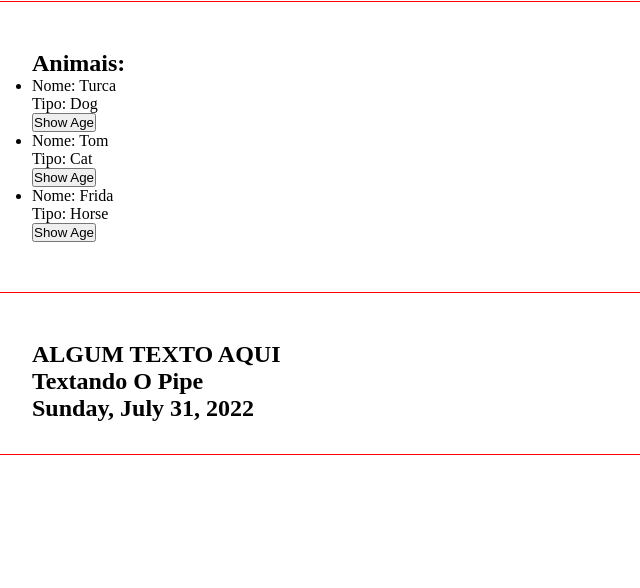
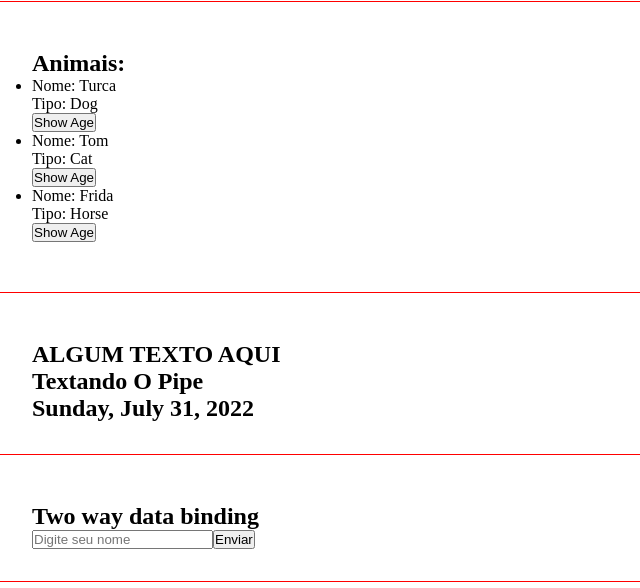
Before and after one commit to robinhosz/course-angular, an Angular app: page / in a window 1280 px wide. Shown: the part 994-1582 px from the top of the page, without its empty margins (0-640 px from the left). Built offline with nearby package versions, Linux system fonts and the light colour scheme.

Commit message:
feat: two way data binding

```diff
--- a/src/app/app.component.html
+++ b/src/app/app.component.html
@@ -8,3 +8,4 @@
 <app-emitter></app-emitter>
 <app-list-render></app-list-render>
 <app-pipes-class></app-pipes-class>
+<app-two-way-binding></app-two-way-binding>
--- /dev/null
+++ b/src/app/components/two-way-binding/two-way-binding.component.html
@@ -0,0 +1,16 @@
+<div class="class">
+
+    <h2>Two way data binding</h2>
+    <form>
+        <input type="text" [(ngModel)]="name"
+        name="name"
+        placeholder="Digite seu nome"
+        />
+        <input type="submit" value="Enviar">
+    </form>
+
+<div *ngIf="name !== ''">
+    <p>O nome é: {{ name }}</p>
+</div>
+
+</div>
--- /dev/null
+++ b/src/app/components/two-way-binding/two-way-binding.component.ts
@@ -0,0 +1,17 @@
+import { Component, OnInit } from '@angular/core';
+
+@Component({
+  selector: 'app-two-way-binding',
+  templateUrl: './two-way-binding.component.html',
+  styleUrls: ['./two-way-binding.component.css']
+})
+export class TwoWayBindingComponent implements OnInit {
+
+  name: string = '';
+
+  constructor() { }
+
+  ngOnInit(): void {
+  }
+
+}
```
Also changed, not shown: src/app/app.module.ts (+11 -7 lines), src/app/components/two-way-binding/two-way-binding.component.css (added), 1 other file (tests, documents, lock files or other folders).
